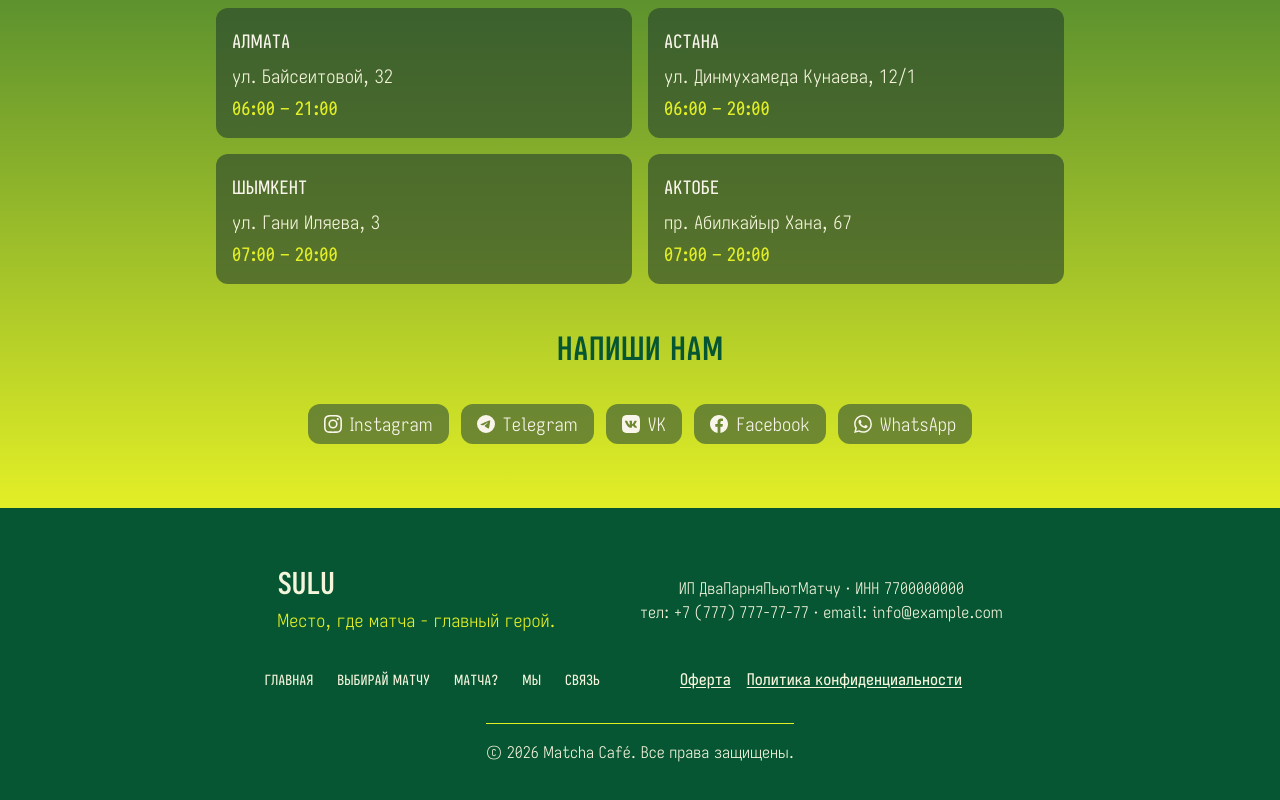
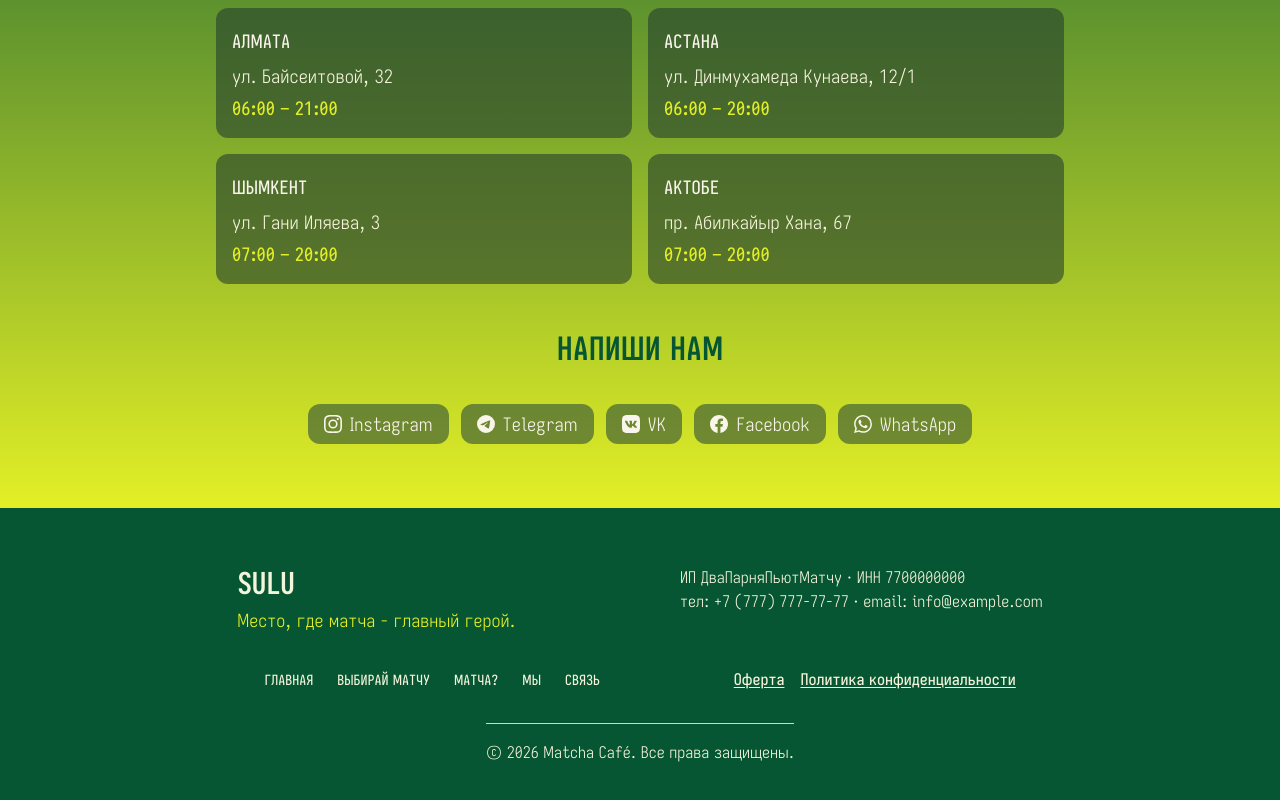
Before and after one commit to bavayra/matcha-cafe, a React (Vite) app: page / in a window 1280 px wide. Shown: the part 5458-6258 px from the top of the page. Built offline with nearby package versions, Linux system fonts and the light colour scheme; the HTML template or start-up script is replaced by a standard one.

Commit message:
style(Contacts): increased gap for the address cards

```diff
--- a/src/components/Contacts/Contacts.tsx
+++ b/src/components/Contacts/Contacts.tsx
@@ -86,7 +86,7 @@ export default function Contacts() {
 
         <div className="flex flex-col gap-10 ">
           {/* Locations */}
-          <div className="grid grid-cols-1 md:grid-cols-2 gap-4">
+          <div className="grid grid-cols-1 md:grid-cols-2 gap-4 2xl:gap-6">
             <h3 className="hidden">Местоположения наших кафе</h3>
             {locations.map((loc, i) => (
               <address
--- a/src/components/Footer/Footer.tsx
+++ b/src/components/Footer/Footer.tsx
@@ -5,9 +5,9 @@ const year = new Date().getFullYear()
 export default function Footer() {
   return (
     <footer className="bg-[var(--green-main)] border-t border-[var(--green-main)] px-6 py-14 text-[var(--cream-main)]">
-      <div className="section-width mx-auto flex flex-col gap-8 items-center">
+      <div className="section-width mx-auto flex flex-col gap-8 items-start md:items-center">
         {/* Text block 1 — brand */}
-        <div className="grid grid-cols-1 lg:grid-cols-2 items-center justify-center">
+        <div className="grid grid-cols-1 lg:grid-cols-2 lg:gap-x-20">
           <div>
             <p className="text-2xl font-bold tracking-tight md:text-3xl">SULU</p>
             <p className="mt-1.5 text-[var(--yellow-main)] font-light text-base md:text-lg leading-relaxed max-w-xs mb-6 lg:mb-0">
@@ -16,14 +16,14 @@ export default function Footer() {
           </div>
 
           {/* Text block 2 — legal */}
-          <div className="text-[var(--cream-main)] text-center font-light text-xs md:text-base leading-relaxed ">
+          <div className="text-[var(--cream-main)] font-light text-xs md:text-base leading-relaxed ">
             <p>ИП ДваПарняПьютМатчу · ИНН 7700000000</p>
             <p>тел: +7 (777) 777-77-77 · email: info@example.com</p>
           </div>
         </div>
 
         {/* Nav repeat */}
-        <div className="grid grid-cols-1 lg:grid-cols-2 items-center justify-center lg:gap-x-20">
+        <div className="grid grid-cols-1 lg:grid-cols-2 lg:items-start lg:justify-start lg:gap-x-20">
           <nav aria-label="Повторная навигация">
             <ul className="flex flex-wrap gap-x-6 gap-y-2 mb-6 lg:mb-0">
               {navItems.map(item => (
@@ -40,7 +40,7 @@ export default function Footer() {
           </nav>
 
           {/* Legal links */}
-          <div className="flex flex-wrap gap-4">
+          <div className="flex flex-wrap gap-4 lg:justify-end">
             <a
               href="/oferta"
               className="text-xs md:text-base text-[var(--cream-main)] hover:text-[var(--yellow-main)] transition-colors underline underline-offset-2"
@@ -58,7 +58,7 @@ export default function Footer() {
 
         {/* Bottom row: copyright + payments */}
         <div className="flex items-center justify-between gap-4 pt-4 border-t border-[var(--yellow-main)]">
-          <p className="text-xs lg:text-base font-light text-[var(--cream-main)]">
+          <p className="text-xs lg:text-base 2xl:text-center font-light text-[var(--cream-main)]">
             © {year} Matcha Café. Все права защищены.
           </p>
         </div>
--- a/src/index.css
+++ b/src/index.css
@@ -395,5 +395,8 @@
     .about-text-gap-x {
       column-gap: 10rem;
     }
+    footer ul li a {
+      font-size: 1.25rem;
+    }
   }
 }
```
